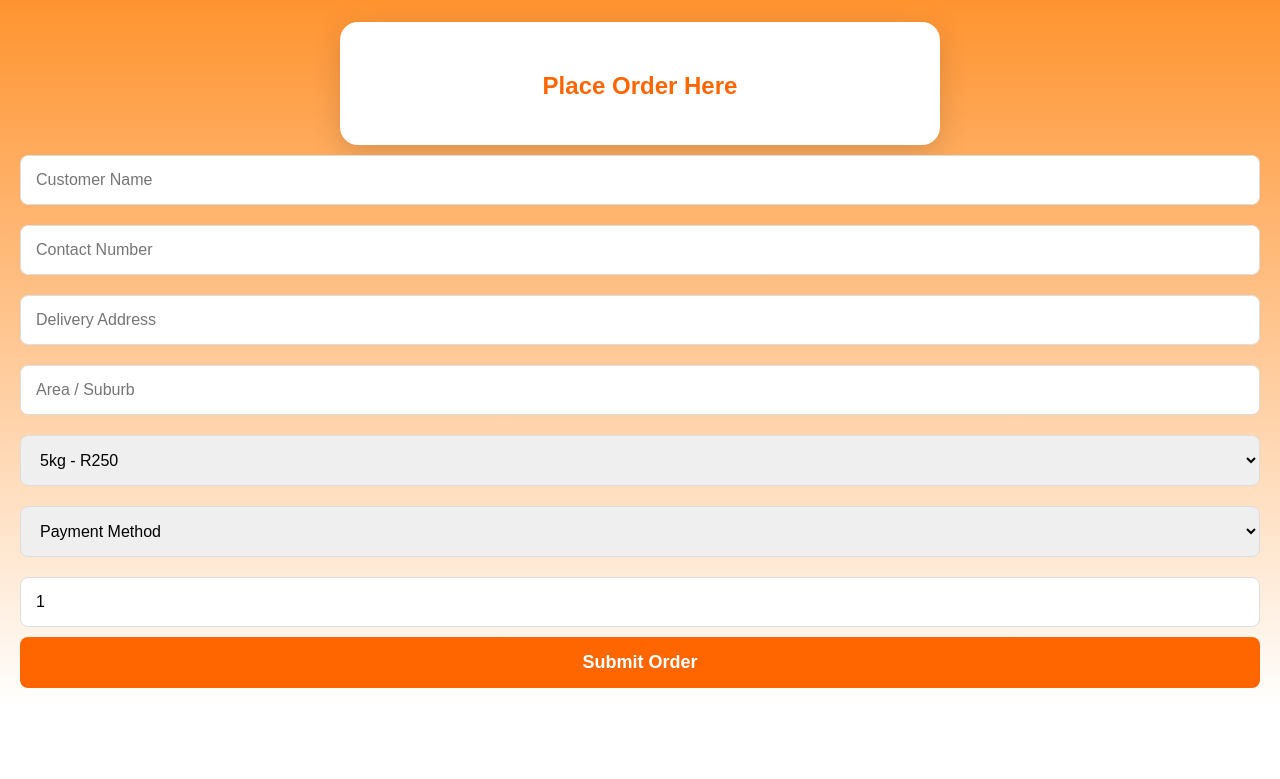
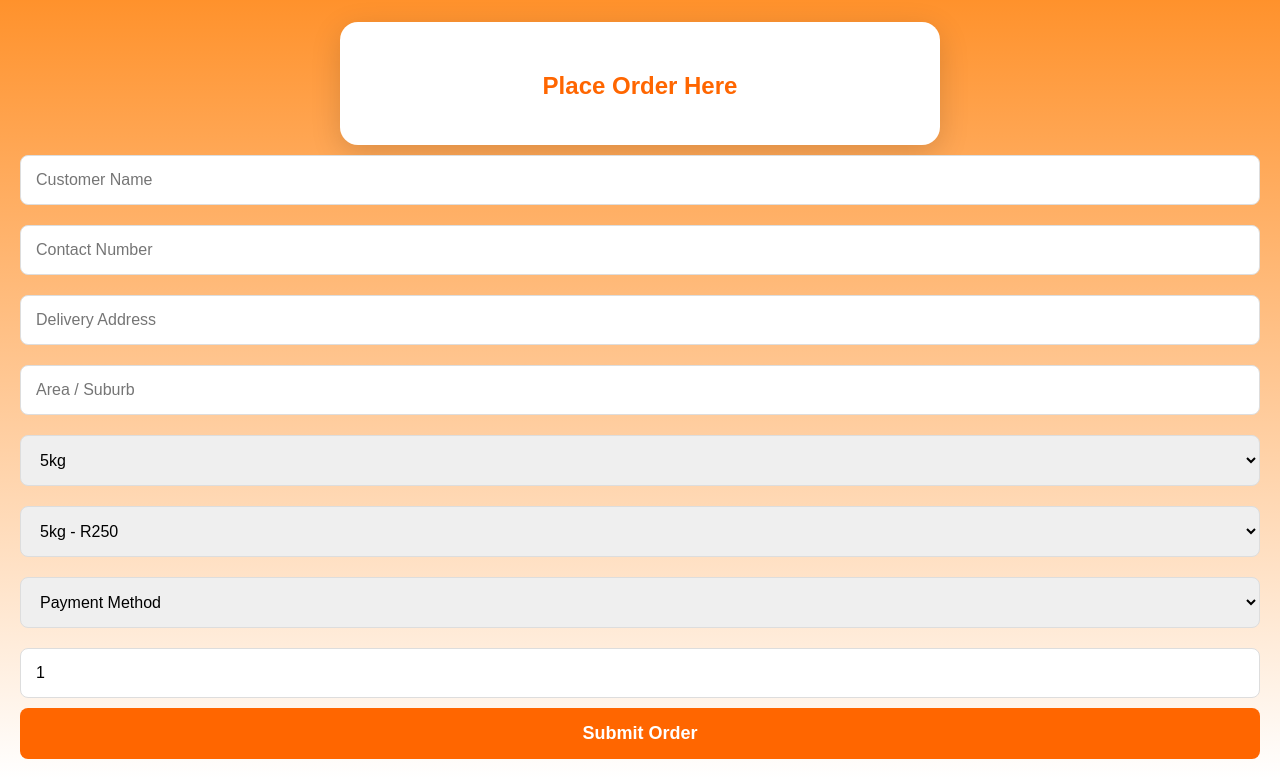
Before and after one commit to StalasHire/stalasgas-app, a plain HTML site: page index.html in a window 1280 px wide. Shown: the part 162-941 px from the top of the page. Before the commit the page ends 870 px from the top, so only its background shows below. Drawn offline with nearby package versions, Linux system fonts and the light colour scheme.

Commit message:
Add product options to index.html

```diff
--- a/index.html
+++ b/index.html
@@ -56,7 +56,14 @@
   placeholder="Area / Suburb"
   required
 />
-
+<select id="product">
+<option value="5kg">5kg</option>
+<option value="7kg">7kg</option>
+<option value="9kg">9kg</option>
+<option value="14kg">14kg</option>
+<option value="19kg">19kg</option>
+<option value="48kg">48kg</option>
+</select>
 <select id="product">
 <option value="5kg">5kg - R250</option>
 <option value="7kg">7kg - R325</option>
```
